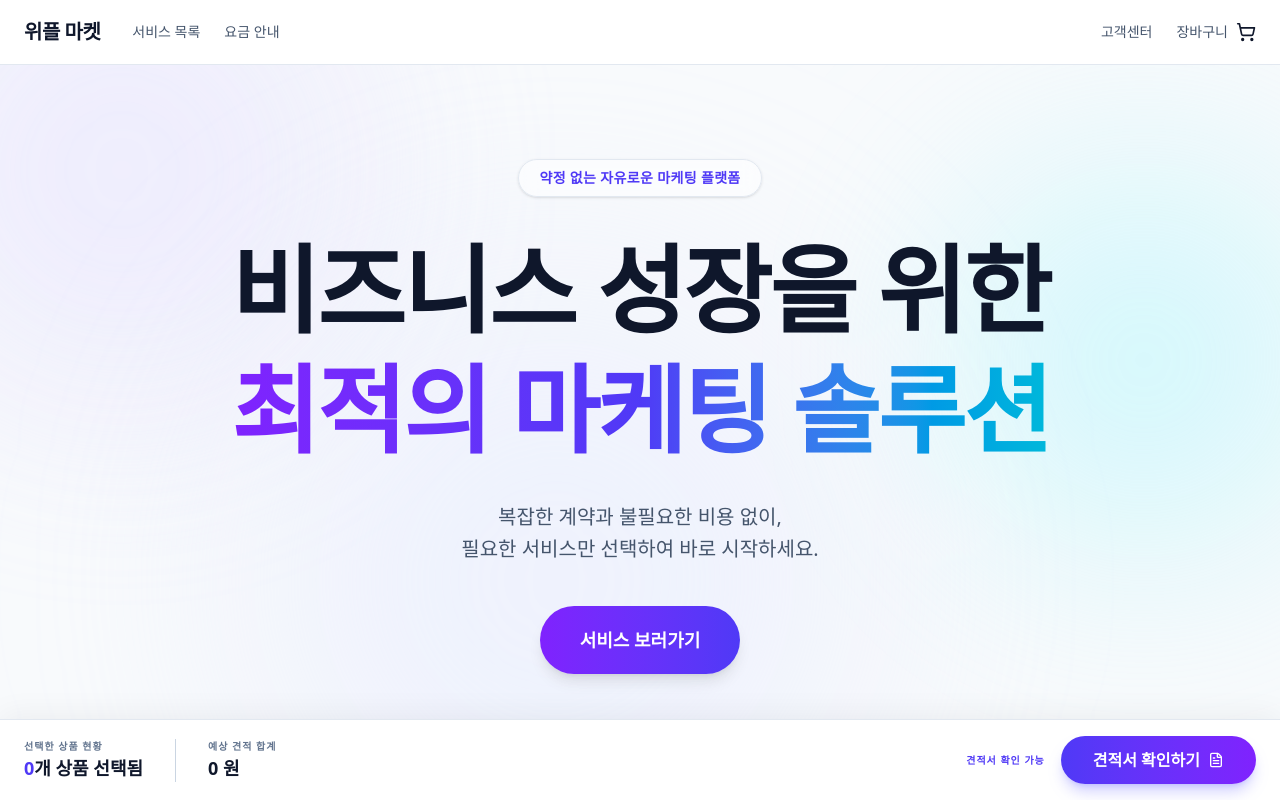
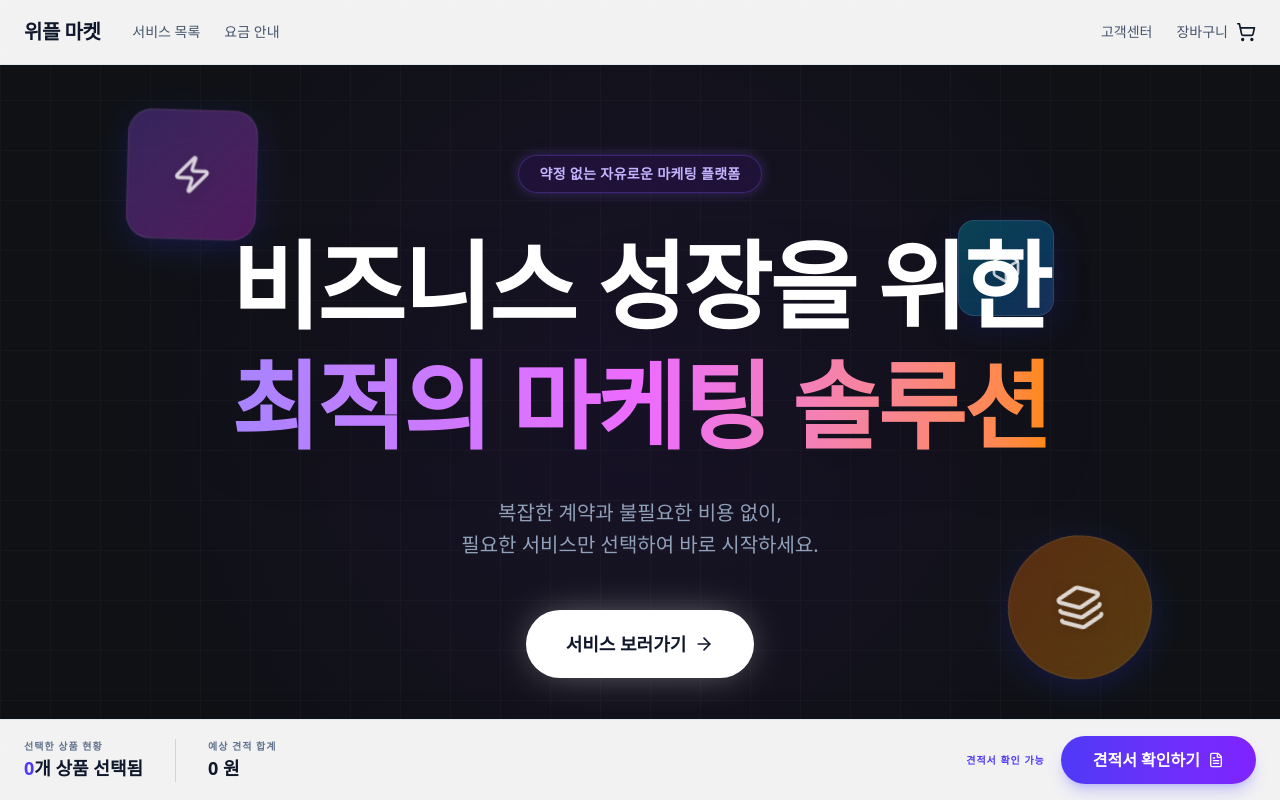
Before and after one commit to asaaaa12313/total, a Next.js app: page / in a window 1280 px wide. Shown: the top 800 px of the page. Built offline with nearby package versions, Linux system fonts and the light colour scheme; a web font is replaced by a local one.

Commit message:
feat: add Unlimited Reviewers (80k) and update Hero to Dark Frosted Glass theme

```diff
--- a/src/components/sections/Hero.tsx
+++ b/src/components/sections/Hero.tsx
@@ -1,15 +1,51 @@
 "use client";
 
 import { motion } from "framer-motion";
+import { ArrowRight, Box, Layers, Zap } from "lucide-react";
 
 export function Hero() {
     return (
-        <section className="relative min-h-screen flex items-center justify-center overflow-hidden pt-20 bg-[var(--bg-main)]">
-            {/* Background Elements - Soft Aurora Gradients */}
-            <div className="absolute inset-0 overflow-hidden pointer-events-none">
-                <div className="absolute top-[-10%] left-[-10%] w-[500px] h-[500px] bg-violet-200/40 rounded-full blur-[100px] animate-pulse" />
-                <div className="absolute top-[20%] right-[-5%] w-[400px] h-[400px] bg-cyan-200/40 rounded-full blur-[100px]" />
-                <div className="absolute bottom-[-10%] left-[20%] w-[600px] h-[600px] bg-indigo-100/40 rounded-full blur-[120px]" />
+        <section className="relative min-h-screen flex items-center justify-center overflow-hidden pt-20 bg-[#0f1115]">
+            {/* Background - Dark Grid */}
+            <div
+                className="absolute inset-0 z-0 opacity-20"
+                style={{
+                    backgroundImage: `linear-gradient(#333 1px, transparent 1px), linear-gradient(90deg, #333 1px, transparent 1px)`,
+                    backgroundSize: '50px 50px'
+                }}
+            />
+
+            {/* Radial Gradient Glow */}
+            <div className="absolute inset-0 z-0 bg-[radial-gradient(circle_at_50%_50%,_rgba(76,29,149,0.15),transparent_70%)]" />
+
+            {/* Floating Glass Elements (Motion Graphics) */}
+            <div className="absolute inset-0 z-0 overflow-hidden pointer-events-none">
+                {/* Element 1 - Purple/Pink */}
+                <motion.div
+                    animate={{ y: [0, -30, 0], rotate: [0, 5, 0], scale: [1, 1.05, 1] }}
+                    transition={{ duration: 8, repeat: Infinity, ease: "easeInOut" }}
+                    className="absolute top-[15%] left-[10%] w-24 h-24 md:w-32 md:h-32 rounded-3xl bg-gradient-to-br from-violet-500/30 to-fuchsia-500/30 backdrop-blur-xl border border-white/10 shadow-[0_8px_32px_0_rgba(31,38,135,0.37)] flex items-center justify-center"
+                >
+                    <Zap className="w-10 h-10 text-white/80 drop-shadow-lg" />
+                </motion.div>
+
+                {/* Element 2 - Orange/Yellow */}
+                <motion.div
+                    animate={{ y: [0, 40, 0], rotate: [0, -10, 0] }}
+                    transition={{ duration: 10, repeat: Infinity, ease: "easeInOut", delay: 1 }}
+                    className="absolute bottom-[20%] right-[10%] w-28 h-28 md:w-36 md:h-36 rounded-full bg-gradient-to-br from-orange-500/30 to-amber-500/30 backdrop-blur-xl border border-white/10 shadow-[0_8px_32px_0_rgba(31,38,135,0.37)] flex items-center justify-center"
+                >
+                    <Layers className="w-12 h-12 text-white/80 drop-shadow-lg" />
+                </motion.div>
+
+                {/* Element 3 - Cyan/Blue */}
+                <motion.div
+                    animate={{ x: [0, 30, 0], y: [0, 20, 0] }}
+                    transition={{ duration: 9, repeat: Infinity, ease: "easeInOut", delay: 2 }}
+                    className="absolute top-[25%] right-[20%] w-20 h-20 md:w-24 md:h-24 rounded-2xl bg-gradient-to-br from-cyan-500/30 to-blue-500/30 backdrop-blur-xl border border-white/10 shadow-[0_8px_32px_0_rgba(31,38,135,0.37)] flex items-center justify-center"
+                >
+                    <Box className="w-8 h-8 text-white/80 drop-shadow-lg" />
+                </motion.div>
             </div>
 
             <div className="container mx-auto px-6 relative z-10 text-center">
@@ -19,31 +55,41 @@ export function Hero() {
                     transition={{ duration: 0.8, ease: "easeOut" }}
                     className="mb-12"
                 >
-                    <span className="inline-block px-5 py-2 rounded-full border border-slate-200 bg-white/50 backdrop-blur-sm text-sm font-bold text-indigo-600 tracking-wide mb-8 shadow-sm">
+                    <motion.span
+                        animate={{ boxShadow: ["0 0 0px rgba(139,92,246,0)", "0 0 20px rgba(139,92,246,0.5)", "0 0 0px rgba(139,92,246,0)"] }}
+                        transition={{ duration: 2, repeat: Infinity }}
+                        className="inline-block px-5 py-2 rounded-full border border-violet-500/30 bg-violet-900/20 backdrop-blur-md text-sm font-bold text-violet-300 tracking-wide mb-8"
+                    >
                         약정 없는 자유로운 마케팅 플랫폼
-                    </span>
-                    <h1 className="text-5xl md:text-7xl lg:text-8xl font-black leading-tight mb-8 text-slate-900 tracking-tight">
+                    </motion.span>
+
+                    <h1 className="text-5xl md:text-7xl lg:text-8xl font-black leading-tight mb-8 text-white tracking-tight drop-shadow-2xl">
                         비즈니스 성장을 위한<br />
-                        <span className="text-transparent bg-clip-text bg-gradient-to-r from-violet-600 via-indigo-600 to-cyan-500">
+                        <span className="text-transparent bg-clip-text bg-gradient-to-r from-violet-400 via-fuchsia-400 to-orange-400 animate-gradient-x">
                             최적의 마케팅 솔루션
                         </span>
                     </h1>
-                    <p className="text-lg md:text-xl text-slate-600 max-w-2xl mx-auto mb-10 font-medium leading-relaxed">
+
+                    <p className="text-lg md:text-xl text-slate-400 max-w-2xl mx-auto mb-12 font-medium leading-relaxed">
                         복잡한 계약과 불필요한 비용 없이,<br className="hidden md:block" />
                         필요한 서비스만 선택하여 바로 시작하세요.
                     </p>
 
                     <motion.div
-                        whileHover={{ scale: 1.02 }}
-                        whileTap={{ scale: 0.98 }}
+                        whileHover={{ scale: 1.05 }}
+                        whileTap={{ scale: 0.95 }}
+                        className="inline-block"
                     >
                         <button
                             onClick={() => {
                                 document.getElementById('module-docking')?.scrollIntoView({ behavior: 'smooth' });
                             }}
-                            className="px-10 py-5 bg-gradient-to-r from-violet-600 to-indigo-600 text-white font-bold text-lg rounded-full shadow-lg hover:shadow-indigo-500/30 transition-all"
+                            className="group relative px-10 py-5 bg-white text-slate-900 font-bold text-lg rounded-full shadow-[0_0_40px_-10px_rgba(255,255,255,0.5)] hover:shadow-[0_0_60px_-15px_rgba(255,255,255,0.7)] transition-all overflow-hidden"
                         >
-                            서비스 보러가기
+                            <span className="relative z-10 flex items-center gap-2">
+                                서비스 보러가기 <ArrowRight className="w-5 h-5 group-hover:translate-x-1 transition-transform" />
+                            </span>
+                            <div className="absolute inset-0 bg-gradient-to-r from-violet-200 to-fuchsia-200 opacity-0 group-hover:opacity-100 transition-opacity duration-300" />
                         </button>
                     </motion.div>
                 </motion.div>
--- a/src/data/modules.ts
+++ b/src/data/modules.ts
@@ -15,6 +15,13 @@ export const WIPLE_MODULES: Module[] = [
         category: "SIGNAL",
         description: "알고리즘에 최적화된 고밀도 텍스트 데이터",
         price: 15000,
+    },
+    {
+        id: "signal-review-unlimited",
+        name: "무제한 체험단 (Unlimited)",
+        category: "SIGNAL",
+        description: "월 8만원으로 누리는 무제한 체험단 마케팅",
+        price: 80000,
     },
 
     // VISUAL (Content)
```
